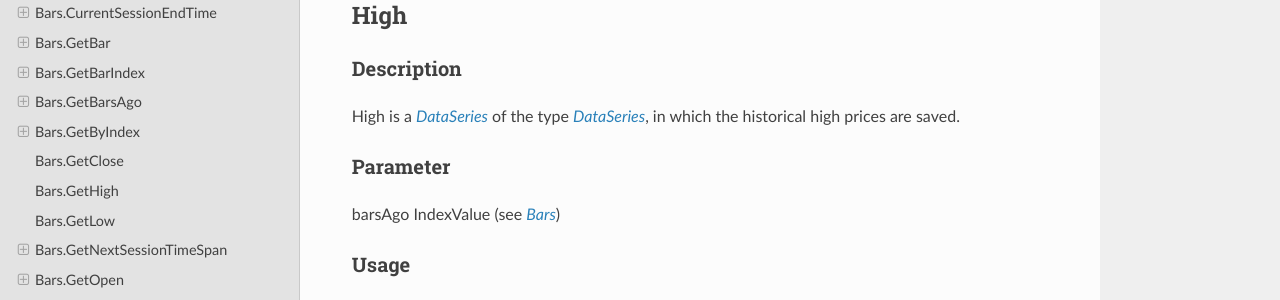
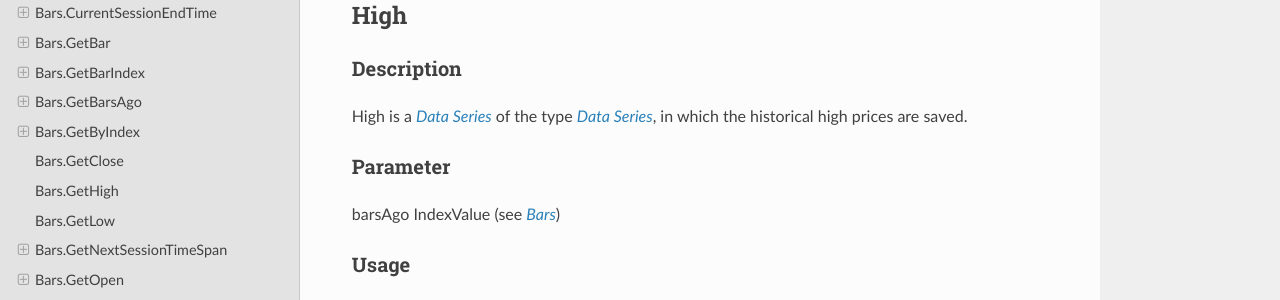
Before and after one commit to AgenaTrader/AgenaScript-documentation, an MkDocs documentation site: the page built from sources/handling_bars_and_instruments.md, in a window 1280 px wide and 900 px high, scrolled down 35950 px. Shown: the part 151-451 px from the top of the window. Built offline with MkDocs 1.6.1, drawn with Linux system fonts in a browser that asks for light colours; nearby versions of some CDN libraries; old or Windows-style settings are respelled for this version of MkDocs.

Commit message:
Update handling_bars_and_instruments.md

```diff
--- a/sources/handling_bars_and_instruments.md
+++ b/sources/handling_bars_and_instruments.md
@@ -1186,7 +1186,7 @@ See example: [*Multibars*](#multibars).
 
 ## High
 ### Description
-High is a [*DataSeries*](#dataseries) of the type [*DataSeries*](#dataseries), in which the historical high prices are saved.
+High is a [*Data Series*](#dataseries) of the type [*Data Series*](#dataseries), in which the historical high prices are saved.
 
 ### Parameter
 barsAgo IndexValue (see [*Bars*](#bars))
```
